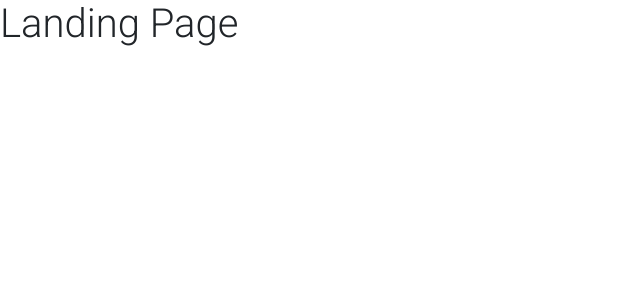
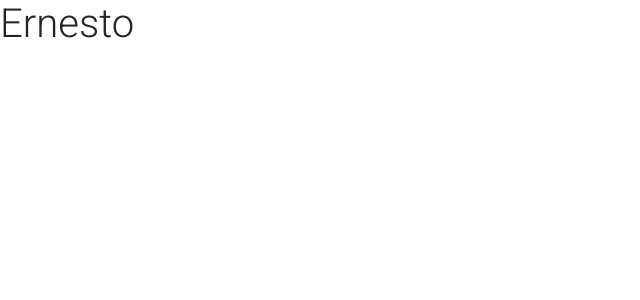
Before and after one commit to mmarti1223/Project3, a React (Create React App) app in the folder client/: page / in a window 1280 px wide. Shown: the top 300 px of the page, without its empty margins (0-640 px from the left). Built offline with nearby package versions, Linux system fonts and the light colour scheme.

Commit message:
added context with a global state

```diff
--- a/client/src/App.js
+++ b/client/src/App.js
@@ -3,18 +3,25 @@ import { BrowserRouter as Router, Route, Switch } from "react-router-dom";
 
 import "./assets/css/main.css";
 
+import { AppContext, initialState } from "./utils";
 import Landing from "./components/Landing";
 
 export default class App extends Component {
+  constructor(props) {
+    super(props);
+
+    this.state = {};
+  }
+
   render() {
     return (
-      <div className="app">
+      <AppContext.Provider value={initialState}>
         <Router>
           <Switch>
             <Route path="/" component={Landing} />
           </Switch>
         </Router>
-      </div>
+      </AppContext.Provider>
     );
   }
 }
--- a/client/src/components/Landing.js
+++ b/client/src/components/Landing.js
@@ -1,9 +1,11 @@
 import React from "react";
+import { AppContext } from "../utils";
 
 const Landing = () => {
+  const context = React.useContext(AppContext);
   return (
     <div>
-      <h1>Landing Page</h1>
+      <h1>{context.name}</h1>
     </div>
   );
 };
--- /dev/null
+++ b/client/src/utils/index.js
@@ -0,0 +1,7 @@
+import React from "react";
+
+export const AppContext = React.createContext();
+export const initialState = {
+  currentAccount: null,
+  name: "Ernesto",
+};
```
